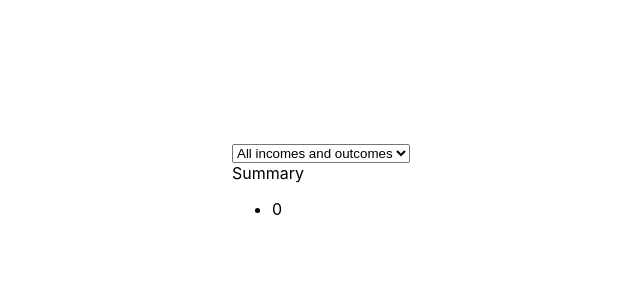
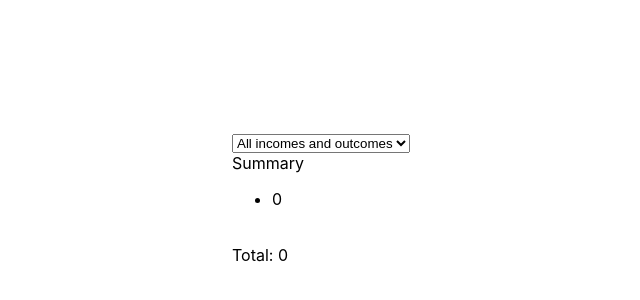
Before and after one commit to rivasvict/react-expenses-manager, a React (Create React App) app: page /summary in a window 1280 px wide. Shown: the part 202-502 px from the top of the page, without its empty margins (319-959 px from the left). Built offline with nearby package versions, Linux system fonts and the light colour scheme.

Commit message:
Added totals to summary component

```diff
--- a/src/components/Dashboard.js
+++ b/src/components/Dashboard.js
@@ -4,6 +4,7 @@ import Results from './Results';
 import AddEntry from './AddEntry';
 import Summary from './Summary';
 import EntrySummaryWithFilter from './EntrySummaryWithFilter'
+import { getSumFromEntries } from '../helpers/entriesHelper';
 
 import { Switch, Route, Link } from 'react-router-dom';
 
@@ -64,11 +65,7 @@ class Dashboard extends Component {
   getSum = entryType => {
     if (this.state.entries[entryType]) {
       const entries = this.state.entries[entryType];
-      return entries.reduce((total, entry) => {
-        total = parseInt(total);
-        total += parseInt(entry.ammount);
-        return total;
-      }, 0);
+      return getSumFromEntries(entries);
     }
   }
 
--- a/src/components/EntriesSummary.js
+++ b/src/components/EntriesSummary.js
@@ -1,4 +1,5 @@
 import React from 'react';
+import { getSumFromEntries } from '../helpers/entriesHelper';
 
 function GetEntriesList(entries) {
   return entries.map((entry, key) => <li key={key}>{entry.type === 'income' ? entry.ammount : -entry.ammount} {entry.description} {entry.category}</li>);
@@ -10,6 +11,7 @@ function EntriesSummary({ entries, name }) {
     <div>
       {name}<br/>
       <ul>{entriesList.length ? entriesList : <li>0</li>}</ul><br/>
+      <div>Total: {getSumFromEntries(entries)}</div>
     </div>
   );
 }
--- /dev/null
+++ b/src/helpers/entriesHelper.js
@@ -0,0 +1,11 @@
+function getSumFromEntries(entries) {
+    return entries.reduce((total, entry) => {
+        total = parseInt(total);
+        total += parseInt(entry.ammount);
+        return total;
+    }, 0);
+}
+
+export {
+    getSumFromEntries
+}
```
